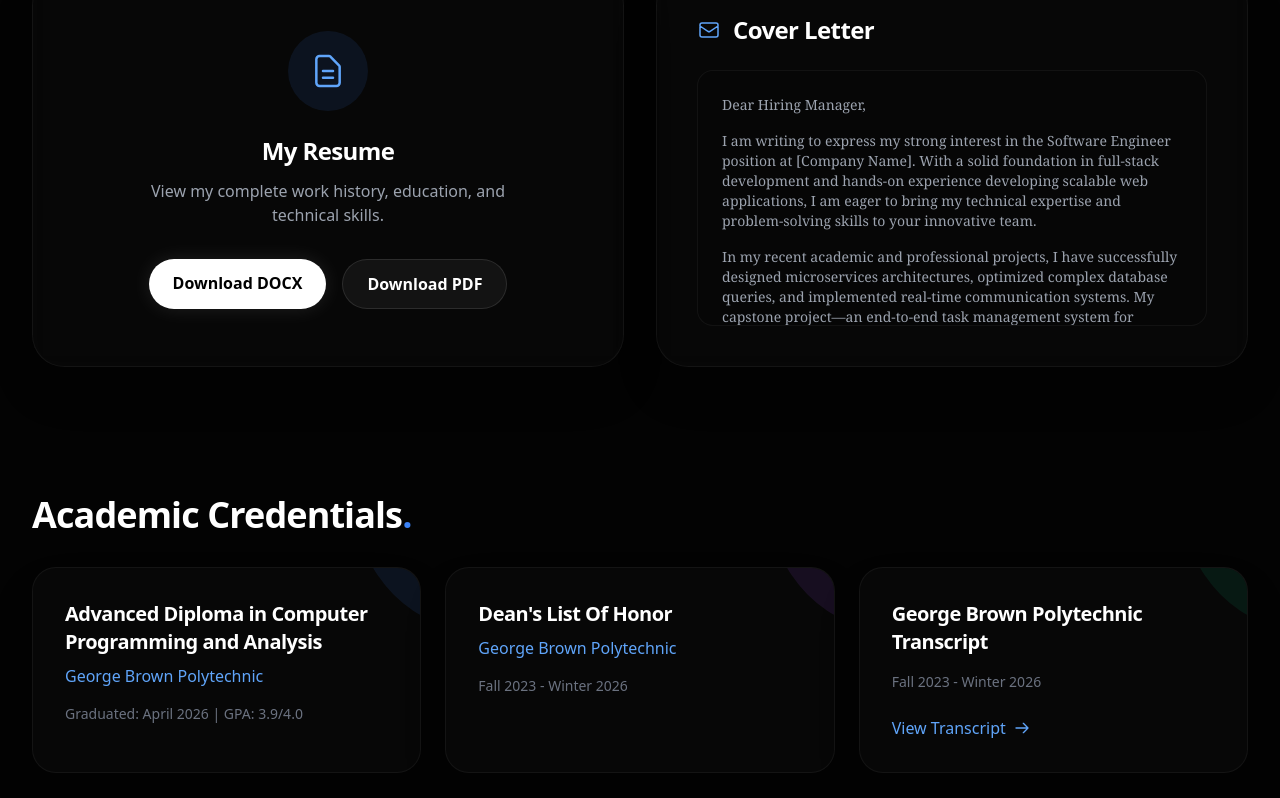
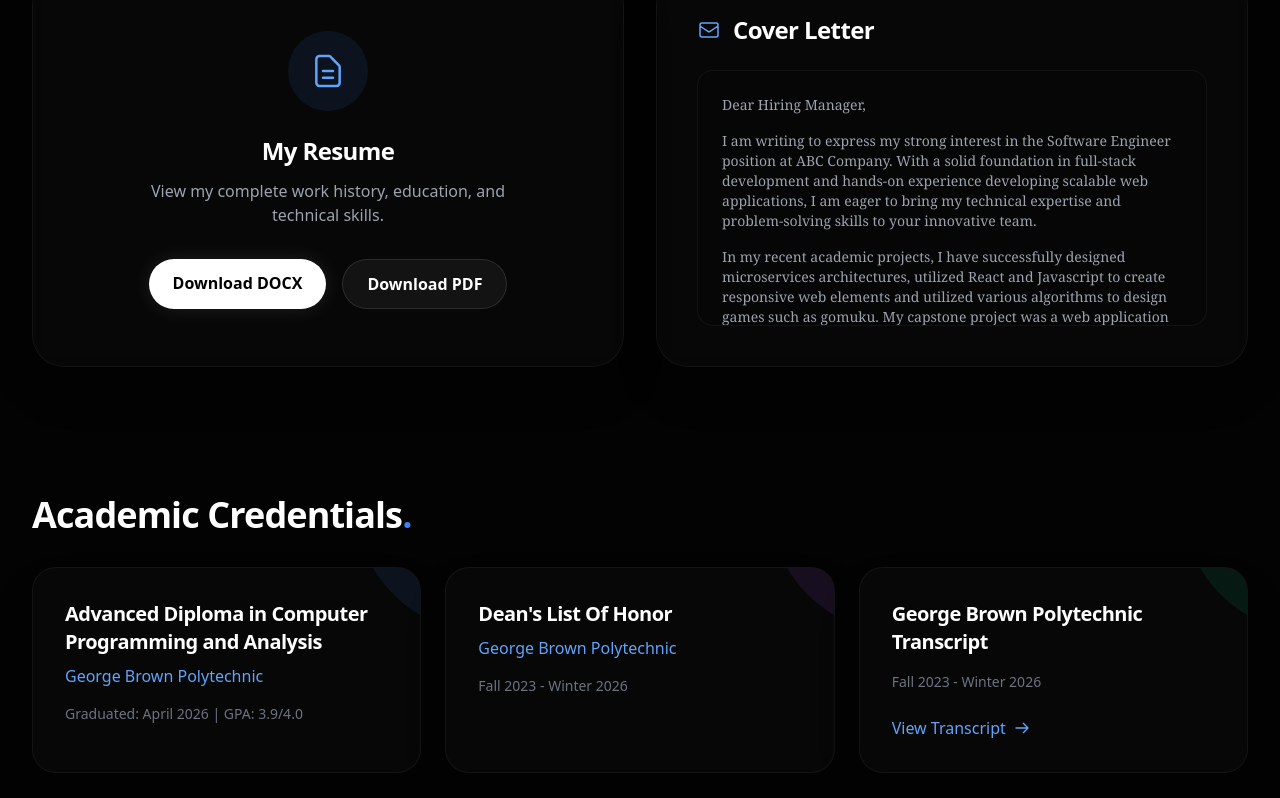
Before and after one commit to stadtt/portfolioWeb, a React (Create React App) app in the folder portfolioweb/: page / in a window 1280 px wide. Shown: the part 1822-2620 px from the top of the page. Built offline with nearby package versions, Linux system fonts and the light colour scheme.

Commit message:
updated coverletter

```diff
--- a/portfolioweb/src/App.js
+++ b/portfolioweb/src/App.js
@@ -116,11 +116,11 @@ const App = () => {
                       </h3>
                       <div className="text-sm text-gray-400 space-y-4 font-serif bg-black/20 p-6 rounded-2xl border border-white/5 h-64 overflow-y-auto custom-scrollbar">
                           <p>Dear Hiring Manager,</p>
-                          <p>I am writing to express my strong interest in the Software Engineer position at [Company Name]. With a solid foundation in full-stack development and hands-on experience developing scalable web applications, I am eager to bring my technical expertise and problem-solving skills to your innovative team.</p>
-                          <p>In my recent academic and professional projects, I have successfully designed microservices architectures, optimized complex database queries, and implemented real-time communication systems. My capstone project—an end-to-end task management system for remote teams—resulted in a highly accessible and responsive platform, demonstrating my ability to see a product through from requirements gathering to final deployment.</p>
-                          <p>I am particularly drawn to [Company Name]'s mission because it aligns with my personal philosophy that software should empower its users and facilitate creative evolution. I am confident that my critical thinking abilities, collaborative mindset, and passion for continuous learning make me a strong fit for this role.</p>
+                          <p>I am writing to express my strong interest in the Software Engineer position at ABC Company. With a solid foundation in full-stack development and hands-on experience developing scalable web applications, I am eager to bring my technical expertise and problem-solving skills to your innovative team.</p>
+                          <p>In my recent academic projects, I have successfully designed microservices architectures, utilized React and Javascript to create responsive web elements and utilized various algorithms to design games such as gomuku. My capstone project was a web application for CBC Digital Products Department developed for scheduling tasks, managing timeslot conflicts, performing load balancing, and generating clear, technician-friendly outputs.</p>
+                          <p>I am particularly drawn to ABC Company Name's mission because it aligns with my personal philosophy that software should empower its users and facilitate creative evolution. I am confident that my critical thinking abilities, collaborative mindset, and passion for continuous learning make me a strong fit for this role.</p>
                           <p>Thank you for your time and consideration. I look forward to the possibility of discussing how my background, skills, and enthusiasms can contribute to the continued success of your engineering department.</p>
-                          <p>Sincerely,<br/>Shaffaq Hai</p>
+                          <p>Sincerely,<br/><br/>Shaffaq Hai</p>
                       </div>
                   </div>
               </div>
@@ -151,7 +151,7 @@ const App = () => {
                             <h3 className="text-xl font-bold text-white tracking-tight">George Brown Polytechnic Transcript</h3>
                             <p className="text-sm text-gray-500 mt-4">Fall 2023 - Winter 2026</p>
                         </div>
-                        <a href="#" className="inline-flex items-center text-blue-400 mt-6 font-medium group-hover:text-blue-300 transition-colors relative z-10">
+                        <a href="./Unofficial Transcript.pdf" className="inline-flex items-center text-blue-400 mt-6 font-medium group-hover:text-blue-300 transition-colors relative z-10">
                             View Transcript
                             <svg className="w-4 h-4 ml-2 transform group-hover:translate-x-1 transition-transform" fill="none" viewBox="0 0 24 24" stroke="currentColor"><path strokeLinecap="round" strokeLinejoin="round" strokeWidth="2" d="M14 5l7 7m0 0l-7 7m7-7H3"/></svg>
                         </a>
@@ -237,7 +237,7 @@ const App = () => {
                           <li className="group bg-white/5 p-5 rounded-2xl border border-white/5 flex items-center justify-between hover:bg-white/10 transition-colors">
                               <div>
                                   <h4 className="font-bold text-white">Andrew Sas</h4>
-                                  <p className="text-sm text-gray-400 mt-1">Junior Soft Engineer</p>
+                                  <p className="text-sm text-gray-400 mt-1">Junior Software Engineer</p>
                               </div>
                               <a href="#" className="text-gray-500 group-hover:text-blue-400 transition-colors p-2 bg-black/20 rounded-full">
                                   <svg className="w-5 h-5" fill="none" stroke="currentColor" viewBox="0 0 24 24"><path strokeLinecap="round" strokeLinejoin="round" strokeWidth="2" d="M4 16v1a3 3 0 003 3h10a3 3 0 003-3v-1m-4-4l-4 4m0 0l-4-4m4 4V4" /></svg>
@@ -268,7 +268,7 @@ const App = () => {
                               </div>
                               <div>
                                   <h4 className="font-bold text-white text-lg">Dean's List</h4>
-                                  <p className="text-sm text-gray-400 mt-1">Fall 2020 - Spring 2023</p>
+                                  <p className="text-sm text-gray-400 mt-1">Fall 2023 - Spring 2026</p>
                               </div>
                           </li>
                       </ul>
```
Also changed, not shown: 1 other file (tests, documents, lock files or other folders).
